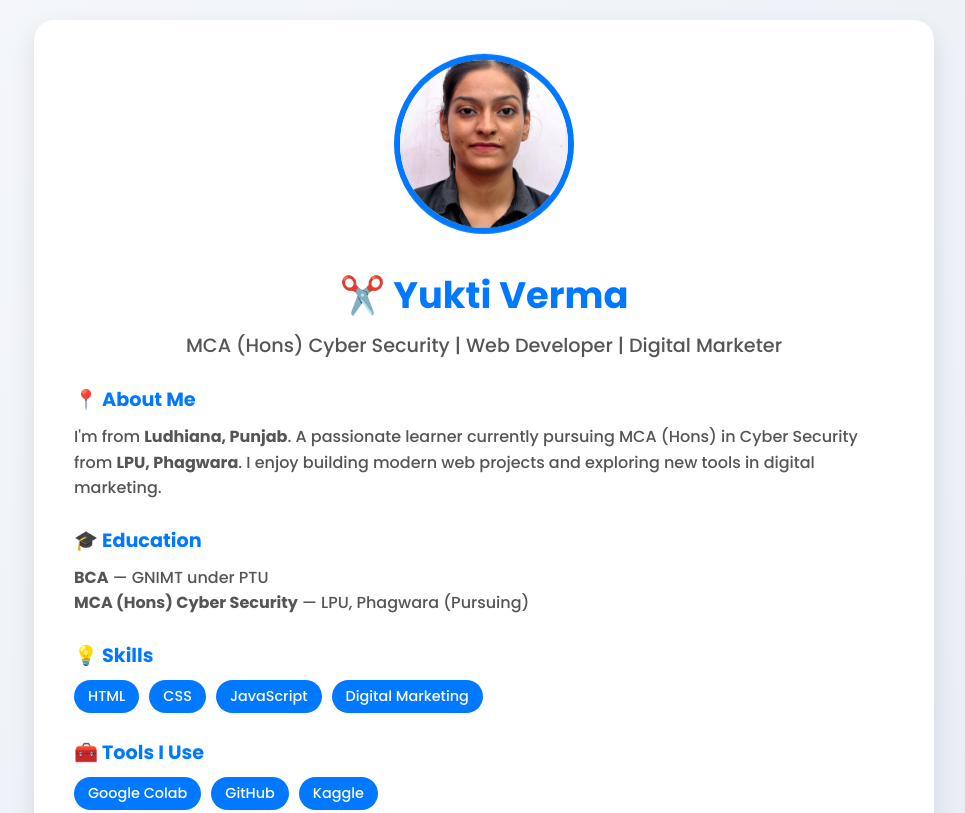
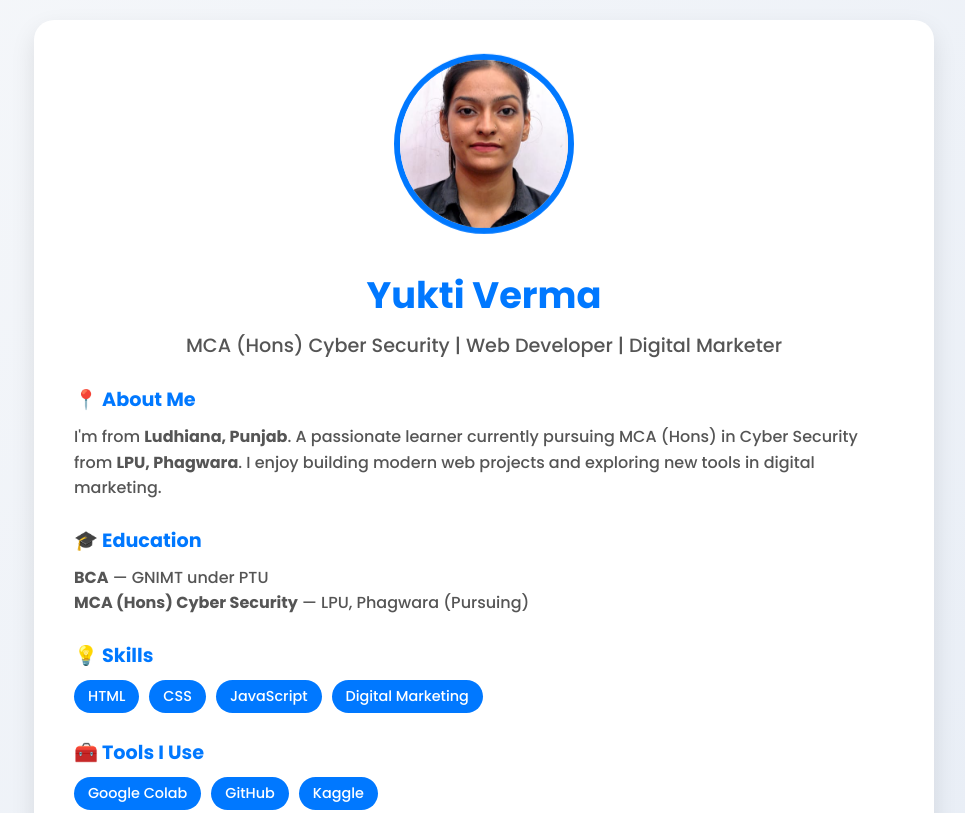
Before and after one commit to yuktiverma25/portfolio, a plain HTML site: page index.html in a window 1280 px wide. Shown: the top 813 px of the page, without its empty margins (156-1121 px from the left). Drawn offline with Linux system fonts and the light colour scheme.

Commit message:
Update index.html

```diff
--- a/index.html
+++ b/index.html
@@ -139,7 +139,7 @@
 <body>
   <div class="container">
     <img src="profile.jpg" alt="Yukti Verma" class="profile-img">
-    <h1>✂️ Yukti Verma</h1>
+    <h1> Yukti Verma</h1>
     <h2>MCA (Hons) Cyber Security | Web Developer | Digital Marketer</h2>
 
     <div class="section">
```
